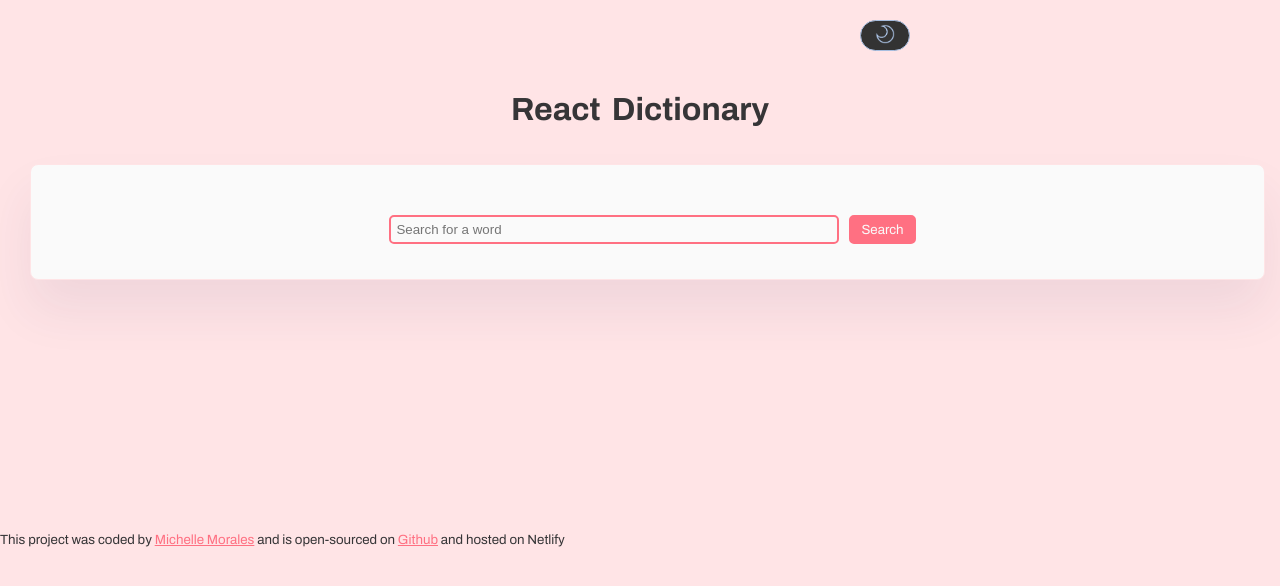
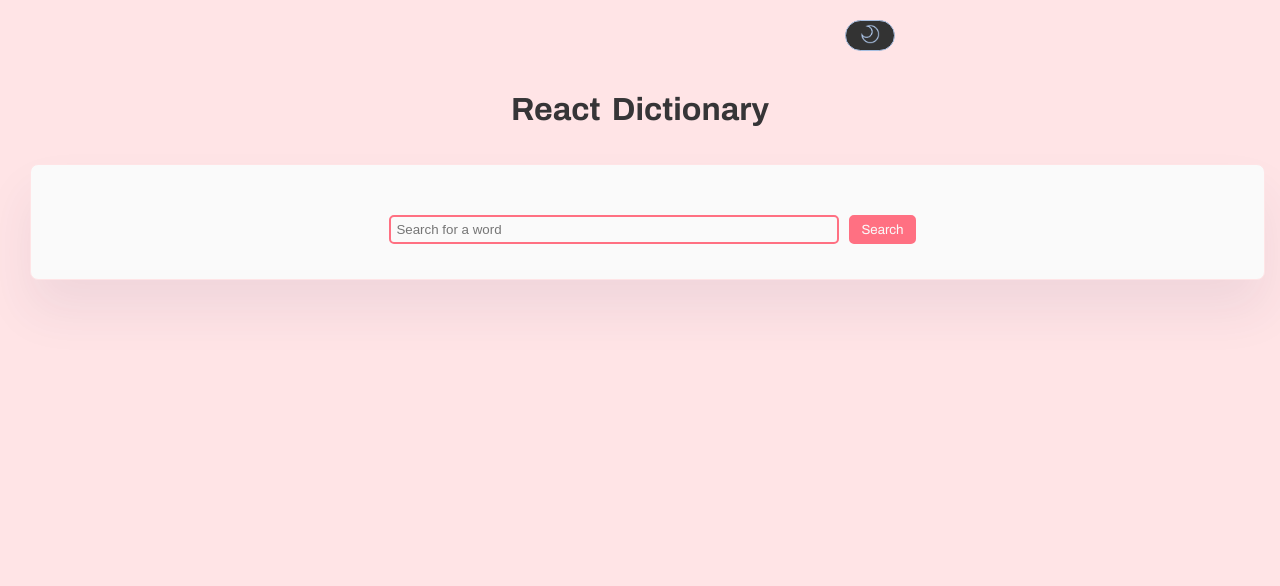
Before and after one commit to Mickie4/React-Dictionary, a React (Create React App) app: page / in a window 1280 px wide. Shown: the top 586 px of the page. Built offline with nearby package versions, Linux system fonts and the light colour scheme.

Commit message:
fixed the styling

```diff
--- a/src/App.js
+++ b/src/App.js
@@ -6,8 +6,6 @@ import {
   StyledBtn,
   StyledIcon,
   StyledHeader,
-  StyledFooter,
-  StyledLink,
   StyledContainer,
   StyledRow,
   StyledCol,
@@ -49,28 +47,6 @@ export default function App() {
           </StyledRow>
           {/* Search Component */}
           <Search />
-          <StyledRow>
-            <StyledFooter>
-              {" "}
-              <small>
-                This project was coded by{" "}
-                <StyledLink
-                  href='https://www.linkedin.com/in/webdev-michelle/'
-                  target='_blank'
-                  rel='noreferrer'>
-                  Michelle Morales
-                </StyledLink>{" "}
-                and is open-sourced on{" "}
-                <StyledLink
-                  href='https://github.com/Mickie4/React-Dictionary'
-                  target='_blank'
-                  rel='noreferrer'>
-                  Github
-                </StyledLink>{" "}
-                and hosted on Netlify
-              </small>
-            </StyledFooter>
-          </StyledRow>
         </StyledContainer>
       </ThemeProvider>
     </div>
--- a/src/components/Descriptions.js
+++ b/src/components/Descriptions.js
@@ -7,6 +7,8 @@ import {
   StyledCol,
   StyledWord,
   Section,
+  StyledFooter,
+  StyledLink,
 } from "../styled-components/Descriptions-styling";
 
 export default function Descriptions(props) {
@@ -32,6 +34,25 @@ export default function Descriptions(props) {
           })}
         </StyledCol>
         <ImageGrid images={props.images} />
+        <StyledCol>
+          <StyledFooter>
+            This project was coded by{" "}
+            <StyledLink
+              href='https://www.linkedin.com/in/webdev-michelle/'
+              target='_blank'
+              rel='noreferrer'>
+              Michelle Morales
+            </StyledLink>{" "}
+            and is open-sourced on{" "}
+            <StyledLink
+              href='https://github.com/Mickie4/React-Dictionary'
+              target='_blank'
+              rel='noreferrer'>
+              GitHub
+            </StyledLink>{" "}
+            and hosted on Netlify
+          </StyledFooter>
+        </StyledCol>
       </StyledRow>
     );
   } else {
--- a/src/styled-components/App-styling.js
+++ b/src/styled-components/App-styling.js
@@ -9,8 +9,8 @@ export const StyledContainer = styled.div`
 export const StyledRow = styled.div`
   display: flex;
   flex-wrap: wrap;
-  margin-right: -15px;
-  margin-left: -15px;
+  margin: 0 auto;
+  text-align: center;
 `;
 
 export const StyledCol = styled.div`
@@ -67,13 +67,3 @@ export const StyledHeader = styled.h1`
     font-size: 2.2em;
   } ;
 `;
-
-export const StyledFooter = styled.footer`
-  margin-top: 250px;
-  text-align: center;
-  padding-bottom: 50px;
-`;
-
-export const StyledLink = styled.a`
-  color: ${({ theme }) => theme.primaryColor};
-`;
--- a/src/styled-components/Descriptions-styling.js
+++ b/src/styled-components/Descriptions-styling.js
@@ -33,3 +33,15 @@ export const Section = styled.div`
   border: 1px solid ${({ theme }) => theme.section.border};
   box-shadow: ${({ theme }) => theme.section.boxShadow};
 `;
+
+export const StyledFooter = styled.footer`
+  margin-top: 50px;
+  text-align: center;
+  padding-bottom: 10px;
+  text-align: center;
+`;
+
+export const StyledLink = styled.a`
+  color: ${({ theme }) => theme.primaryColor};
+  text-decoration: none;
+`;
```
